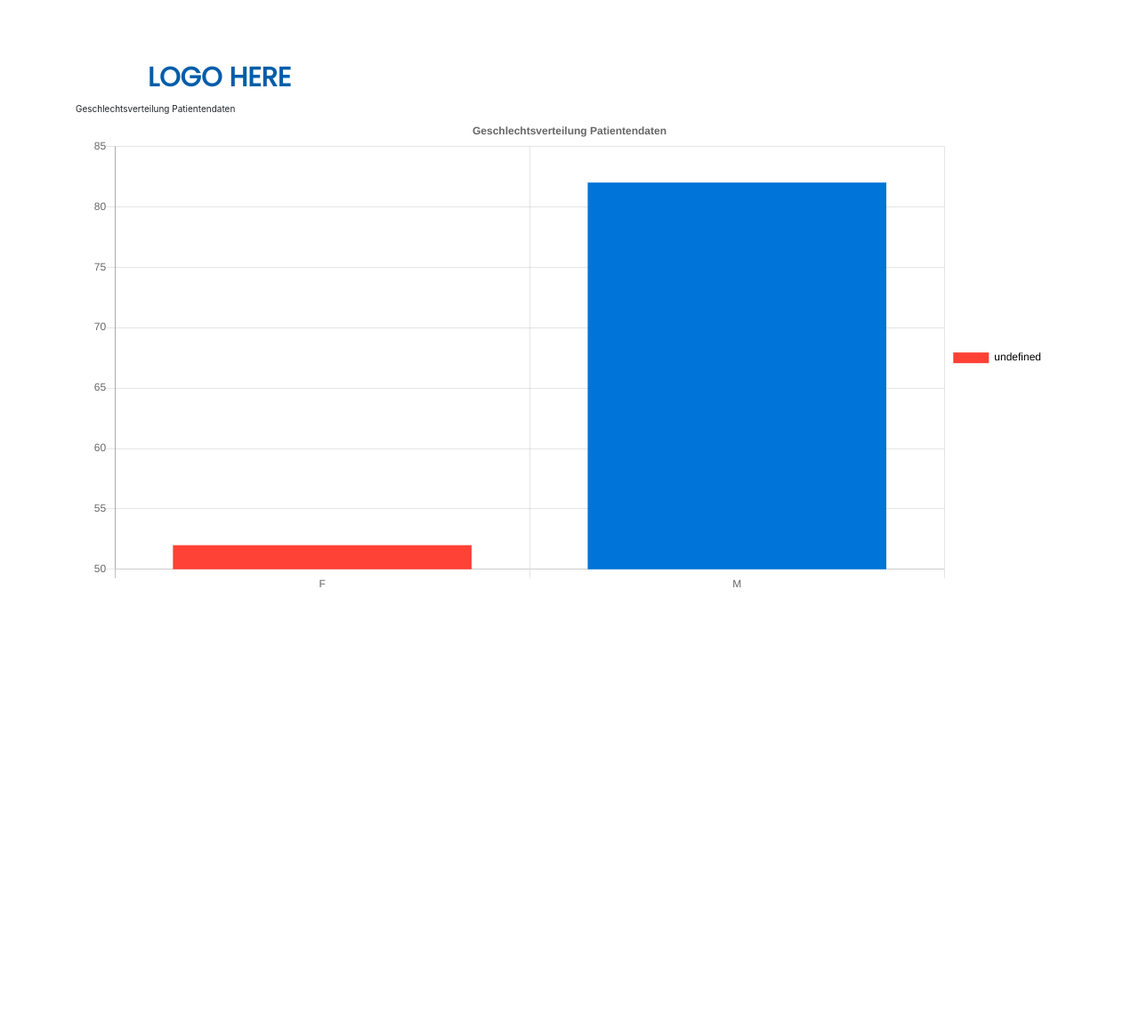
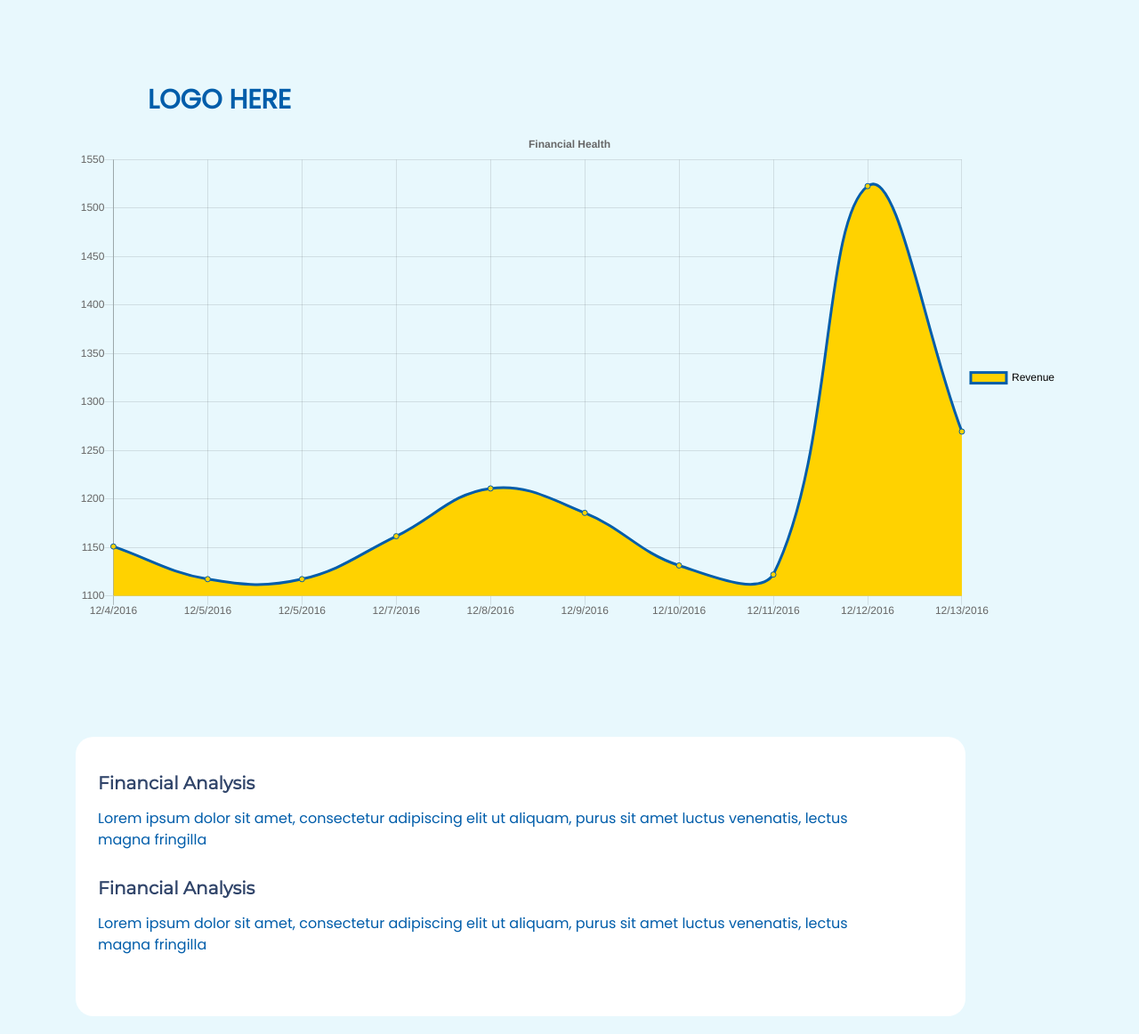
Before and after one commit to gracinev/AmpHacks2020, a Django app: page /financialhealth/ in a window 1280 px wide. Shown: the whole page at 89% size. Before the commit the page ends 660 px from the top, so only its background shows below. Run offline with Django 3.2, Linux system fonts and the light colour scheme; some libraries are stand-ins or nearby versions.

Commit message:
Configuring ChartJs

```diff
--- a/AmpHacks2020/app/templates/app/financialhealth.html
+++ b/AmpHacks2020/app/templates/app/financialhealth.html
@@ -1,37 +1,82 @@
 {% extends "app/layout.html" %}
 
 {% block content %}
+    <style>
+        .statsRect {
+            margin-top: 128px;
+width: 1000px;
+height: 314px;
+left: 227px;
+top: 631px;
 
-<!DOCTYPE html>
+background: #FFFFFF;
+border-radius: 20px;
+        }
 
-<html lang="en" xmlns="http://www.w3.org/1999/xhtml">
-<head>
-    <meta charset="utf-8" />
-    <script src="https://cdnjs.cloudflare.com/ajax/libs/Chart.js/2.8.0/Chart.bundle.js"></script>
-    <link rel="stylesheet" href="https://stackpath.bootstrapcdn.com/bootstrap/4.3.1/css/bootstrap.min.css"
-    <title>Geschlechtsverteilung Patientendaten </title>
-</head>
-<body>
+        .statsTitle {
+width: 200px;
+height: 26px;
+left: 268px;
+top: 668px;
+
+font-family: Montserrat;
+font-style: normal;
+font-weight: bold;
+font-size: 20px;
+line-height: 24px;
+padding-top: 40px;
+margin: 0px 40px;
+color: #31456A;
+        }
+
+        .statsText {
+width: 900px;
+height: 48px;
+padding-top: 40px;
+margin-left: 40px;
+font-family: Poppins;
+font-style: normal;
+font-weight: normal;
+font-size: 16px;
+line-height: 24px;
+
+color: #005DAA;
+
+        }
+    </style>
+
     <div class="container">
         <canvas id="myChart"></canvas>
+        <div class="statsRect">
+            <div class="row">
+                <p class="statsTitle">Financial Analysis</p>
+                <p class="statsText">Lorem ipsum dolor sit amet, consectetur adipiscing elit ut aliquam, purus sit amet luctus venenatis, lectus magna fringilla </p>
+            </div>
+            <div style="margin-top: 20px" class="row">
+                <p class="statsTitle">Financial Analysis</p>
+                <p class="statsText">Lorem ipsum dolor sit amet, consectetur adipiscing elit ut aliquam, purus sit amet luctus venenatis, lectus magna fringilla </p>
+            </div>
+        </div>
     </div>
 
     <script>
         var ctx = document.getElementById('myChart').getContext('2d');
         var myChart = new Chart(ctx, {
-            type: 'bar',// bar, horizontalBar, pie, line, doughnut, radar, polarArea
+            type: 'line',// bar, horizontalBar, pie, line, doughnut, radar, polarArea
 
             data: {
                 labels: {{labels|safe}},
                 datasets: [{
+                    label: "Revenue",
+                    borderColor: "#005DAA",
                     data: {{data|safe}},
-                    backgroundColor: {{colors|safe}}
+                    backgroundColor: "#FFD200"
                 }]
             },
             options: {
                 title: {
                     display: true,
-                    text: 'Geschlechtsverteilung Patientendaten',
+                    text: 'Financial Health',
                 },
                 legend: {
                     disblay: true,
@@ -47,7 +92,5 @@
         });
 
     </script>
-</body>
-</html>
 
 {% endblock %}
--- a/AmpHacks2020/app/views.py
+++ b/AmpHacks2020/app/views.py
@@ -92,8 +92,9 @@ def financialhealth(request):
         request,
         "app/financialhealth.html",
         {
-            'labels': ['F', 'M'],
-            'data': [52, 82],
-            'colors': ["#FF4136", "#0074D9"]
+
+            'title': 'Financial Health',
+            'labels': ['12/4/2016', '12/5/2016', '12/5/2016', '12/7/2016', '12/8/2016', '12/9/2016', '12/10/2016', '12/11/2016', '12/12/2016', '12/13/2016'],
+            'data': [1151.1151, 1117.4534, 1117.4534, 1161.706138, 1210.953996, 1185.783088, 1131.525112, 1122.15256, 1522.685036, 1269.59994],
         }
     )
```
